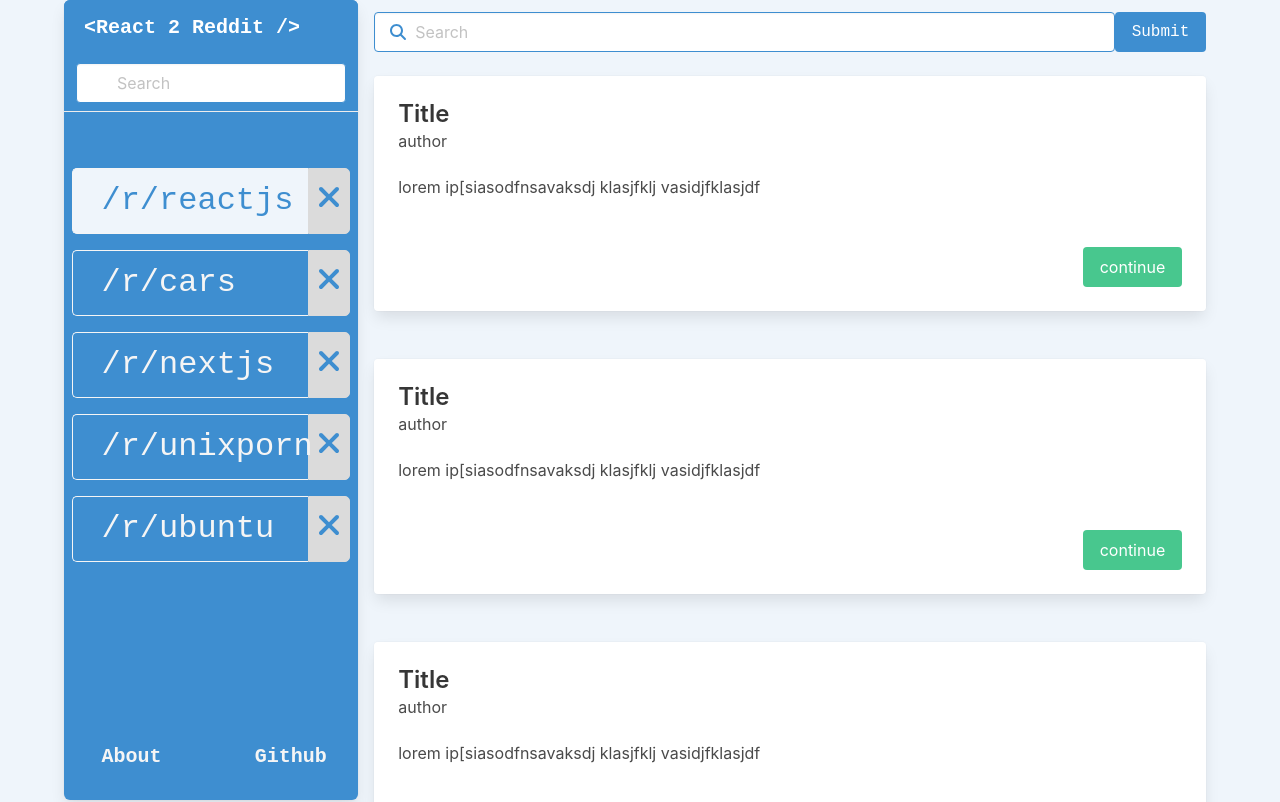
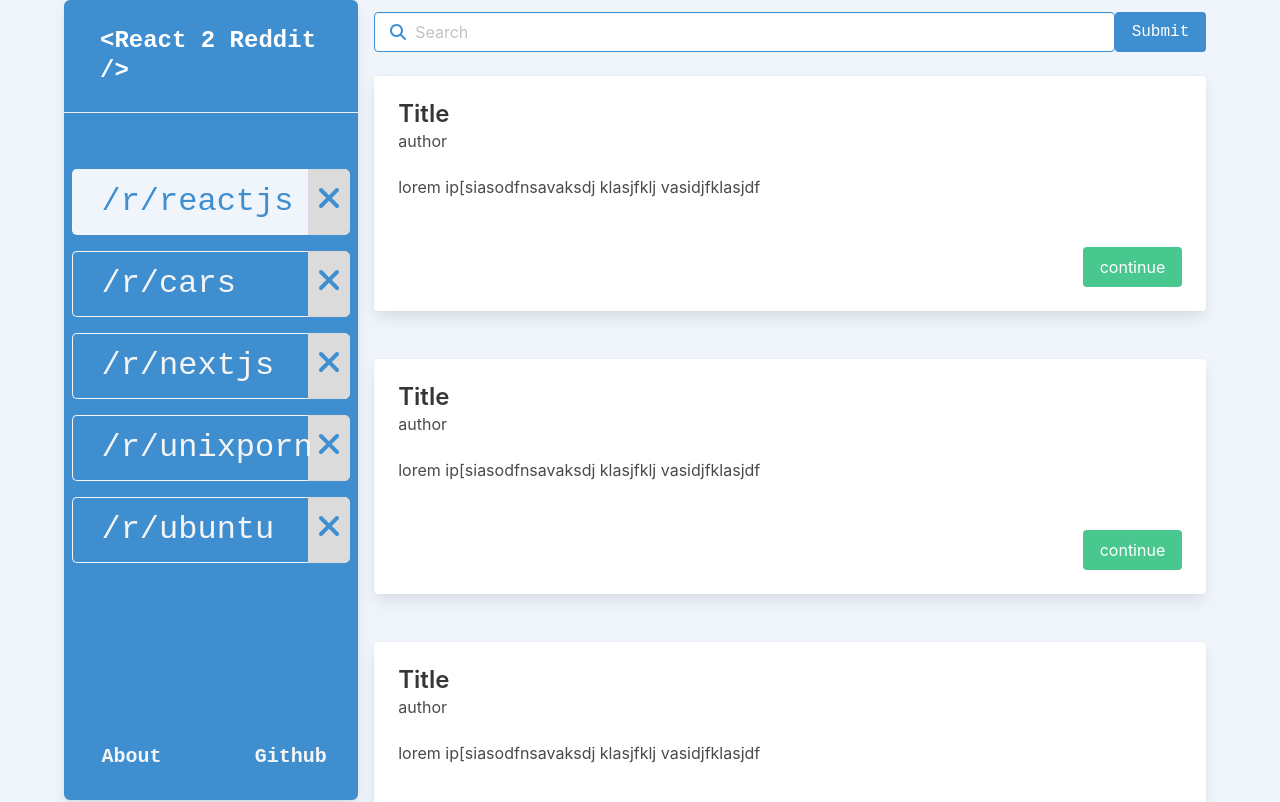
Before and after one commit to impeterk/tinyReddit, a React (Vite) app: page /r/reactjs in a window 1280 px wide. Shown: the top 802 px of the page. Built offline with nearby package versions, Linux system fonts and the light colour scheme.

Commit message:
cleaned up desktop panel

```diff
--- a/src/components/layout/Panel.jsx
+++ b/src/components/layout/Panel.jsx
@@ -6,18 +6,10 @@
   return (
     <div className="container is-family-monospace">
       <article className="panel is-sticky has-background-info is-flex is-flex-direction-column min-h-full is-fullheight is-info">
-  <p className="panel-heading">
+        <div className="panel-block">
+          <p className="panel-heading is-size-4-desktop">
             {`<React 2 Reddit />`}
           </p>
-
-  <div className="panel-block">
-    <p className="control has-icons-left">
-      <input className="input is-info" type="text" placeholder="Search" />
-      <span className="icon is-left">
-        <i className="fas fa-search" aria-hidden="true"></i>
-      </span>
-    </p>
-
         </div>
         <SubredditList />
         <div className="mt-auto">
```
Lines whose indentation alone changed are shown as unchanged.
